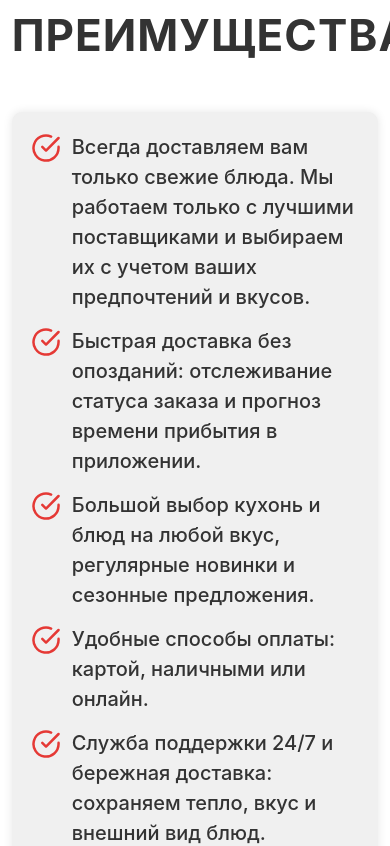
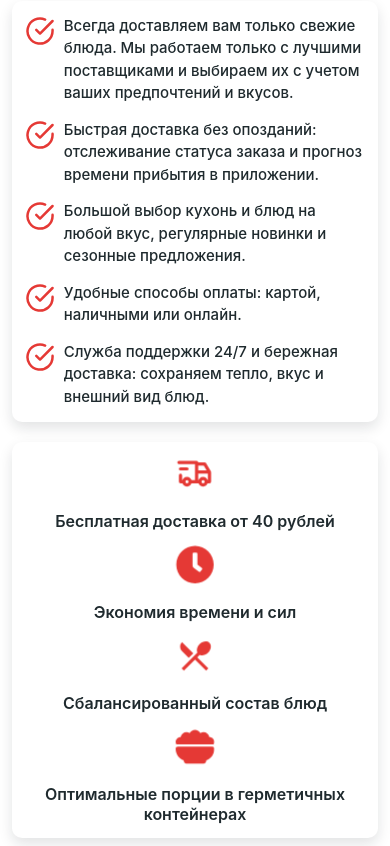
Before and after one commit to natka-pvp/food-delivery, a React (Create React App) app in the folder food/: page / in a window 390 px wide. Shown: the part 3232-4078 px from the top of the page. Built offline with nearby package versions, Linux system fonts and the light colour scheme.

Commit message:
styles in Advantages

```diff
--- a/food/src/Advantages/Advantages.module.css
+++ b/food/src/Advantages/Advantages.module.css
@@ -6,12 +6,13 @@
   text-transform: uppercase;
   line-height: 1.2;
   margin-bottom: 50px;
-  color: #333;
+  color: var(--text);
 }
 
 .wrapper {
   width: min(1200px, 94%);
   margin: 24px auto 0;
+  margin-top: 80px;
 }
 
 .list {
@@ -20,15 +21,15 @@
   margin: 0 auto 20px;
   width: 100%;
   border-radius: 10px;
-  background-color: #f0f0f0;
-  box-shadow: 0 0 10px 0 rgba(0, 0, 0, 0.1);
+  background-color: var(--surface);
+  box-shadow: var(--shadow-soft);
 }
 
 .item {
   font-size: 20px;
   font-weight: 500;
   line-height: 1.5;
-  color: #333;
+  color: var(--text);
   margin-bottom: 14px;
   text-align: left;
   display: flex;
@@ -55,8 +56,8 @@
   margin: 0 auto;
   width: 100%;
   border-radius: 10px;
-  background-color: #f0f0f0;
-  box-shadow: 0 0 10px 0 rgba(0, 0, 0, 0.1);
+  background-color: var(--surface);
+  box-shadow: var(--shadow-soft);
   display: flex;
   gap: 20px;
   justify-content: center;
@@ -70,7 +71,7 @@
   text-align: center;
   font-size: 18px;
   font-weight: 600;
-  color: #333;
+  color: var(--text);
 }
 
 .advIcon {
@@ -114,3 +115,57 @@
     transform: scale(1);
   }
 }
+
+@media (max-width: 768px) {
+  .wrapper {
+    margin-top: 16px;
+  }
+
+  .title {
+    font-size: 32px;
+    margin-bottom: 28px;
+  }
+
+  .list,
+  .advList {
+    padding: 16px;
+  }
+
+  .item {
+    font-size: 16px;
+    gap: 10px;
+  }
+
+  .advList {
+    flex-wrap: wrap;
+    gap: 16px;
+  }
+
+  .advItem {
+    font-size: 16px;
+  }
+
+  .advIcon {
+    font-size: 36px;
+  }
+}
+
+@media (max-width: 480px) {
+  .title {
+    font-size: 26px;
+  }
+
+  .list,
+  .advList {
+    padding: 14px;
+  }
+
+  .item {
+    font-size: 15px;
+  }
+
+  .advList {
+    flex-direction: column;
+    align-items: center;
+  }
+}
```
